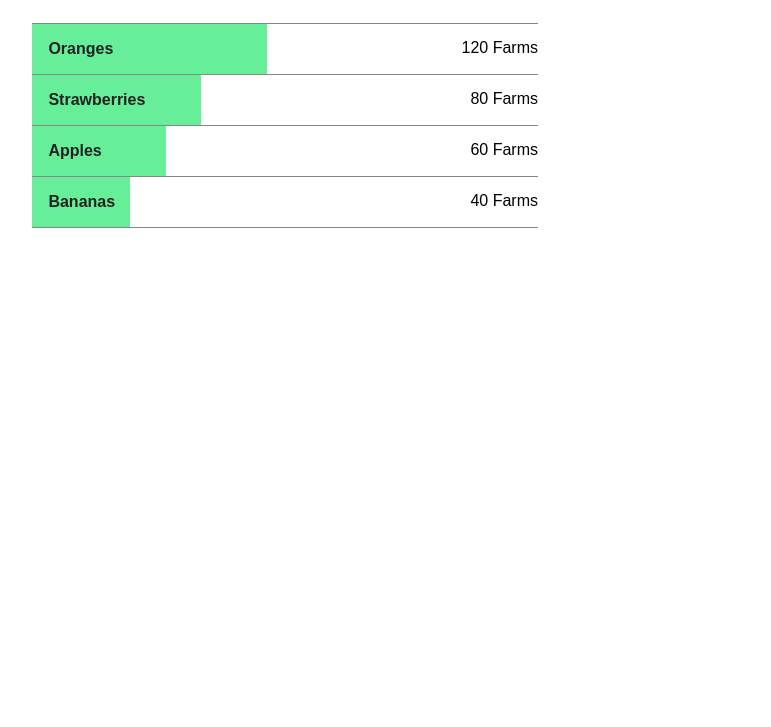
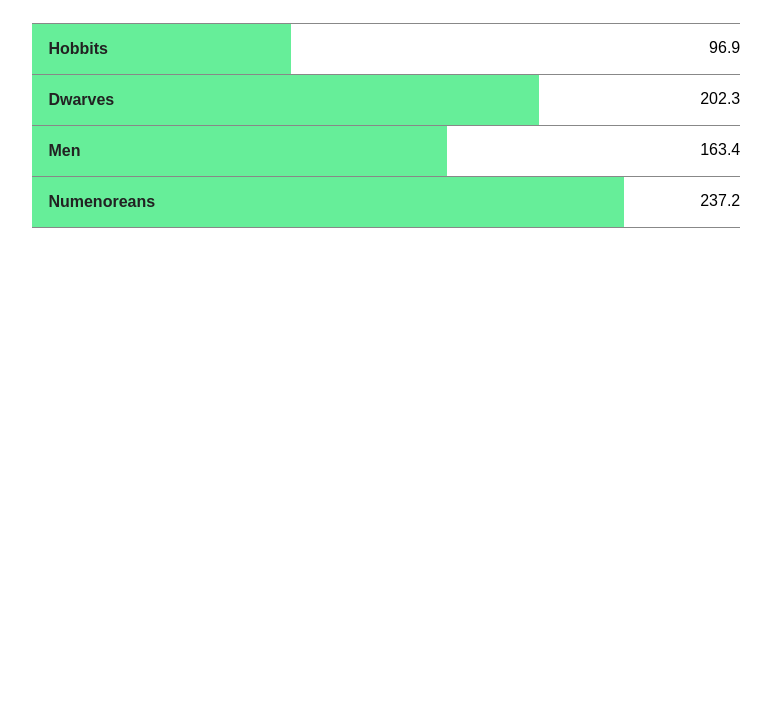
Before and after one commit to BillyZac/css-graph, a plain HTML site: page index.html in a window 1280 px wide. Shown: the part 73-800 px from the top of the page, without its empty margins (102-873 px from the left). Drawn offline with Linux system fonts and the light colour scheme.

Commit message:
Change stats to LOR life expectancies.

```diff
--- a/css/style.css
+++ b/css/style.css
@@ -6,7 +6,7 @@
 
 .graph {
   padding: 0;
-  width: 50%;
+  width: 70%;
   float: left;
   border-bottom: 1px solid #888;
 }
@@ -18,7 +18,7 @@
   clear: both;
 }
 
-.fruit {
+.years {
   display: block;
   padding: 1em;
   position: relative;
--- a/index.html
+++ b/index.html
@@ -7,24 +7,24 @@
   <body>
     <div id="wrapper">
 
-      <h1>Fruit Farms in Florida</h1>
+      <h1>Life expectancy in Lord of the Rings</h1>
 
       <ul class="graph">
         <li>
-          <span class="fruit" style="width: 40%">Oranges</span>
-          <span class="total">120 Farms</span>
+          <span class="years" style="width: 32%">Hobbits</span>
+          <span class="total">96.9</span>
         </li>
         <li>
-          <span class="fruit" style="width: 27%">Strawberries</span>
-          <span class="total">80 Farms</span>
+          <span class="years" style="width: 67%">Dwarves</span>
+          <span class="total">202.3</span>
         </li>
         <li>
-          <span class="fruit" style="width: 20%">Apples</span>
-          <span class="total">60 Farms</span>
+          <span class="years" style="width: 54%">Men</span>
+          <span class="total">163.4</span>
         </li>
         <li>
-          <span class="fruit" style="width: 13%">Bananas</span>
-          <span class="total">40 Farms</span>
+          <span class="years" style="width: 79%">Numenoreans</span>
+          <span class="total">237.2</span>
         </li>
       </ul>
 
```
